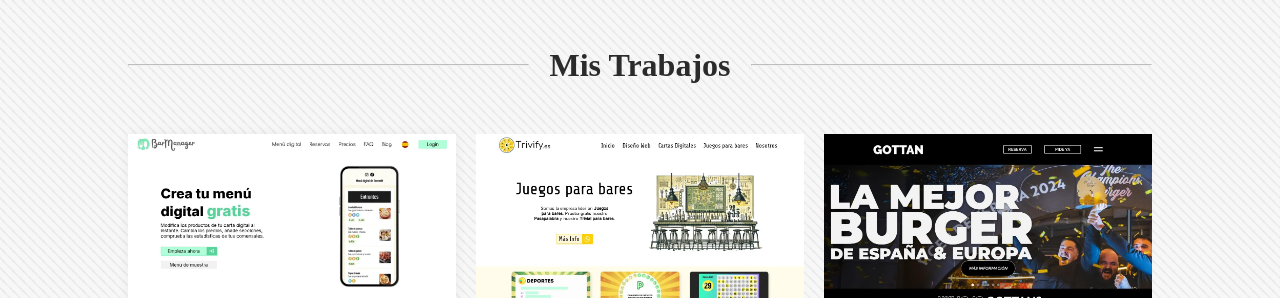
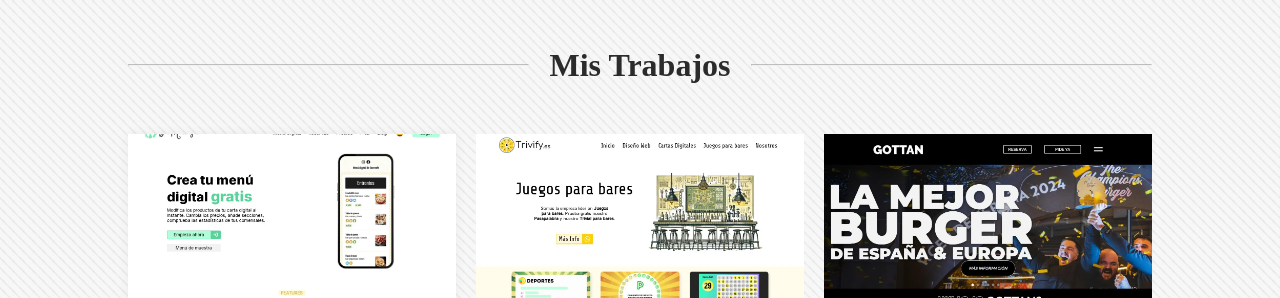
Before and after one commit to domindez/portfolio-v2, an Astro site: page / in a window 1280 px wide. In both pictures the pointer is over the picture 292 px from the left and 724 px from the top of the page. Shown: the part 502-800 px from the top of the page. Built offline with nearby package versions, Linux system fonts and the light colour scheme; Astro itself is replaced by a stand-in of ours; a web font is replaced by a local one.

Commit message:
animation

```diff
--- a/src/components/MyWork.astro
+++ b/src/components/MyWork.astro
@@ -113,7 +113,7 @@ const works = [
 	}
 
 	a:hover .img-container img {
-		transform: scale(1.05);
+		transform: translateY(-15px);
 	}
 
 	article:hover {
```
